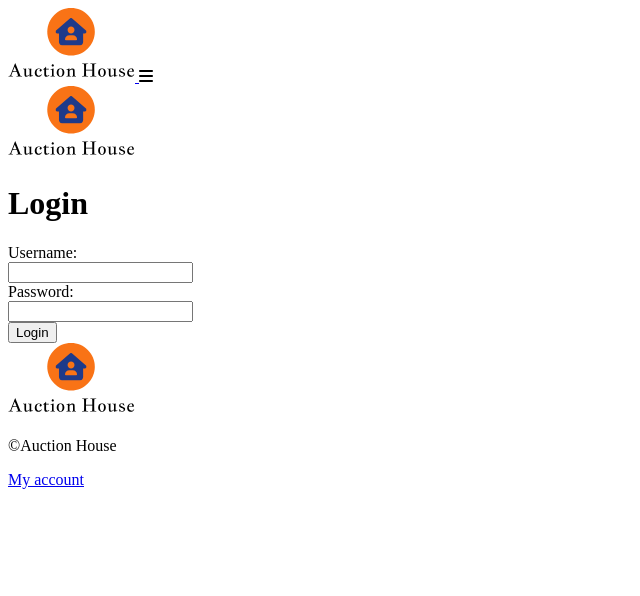
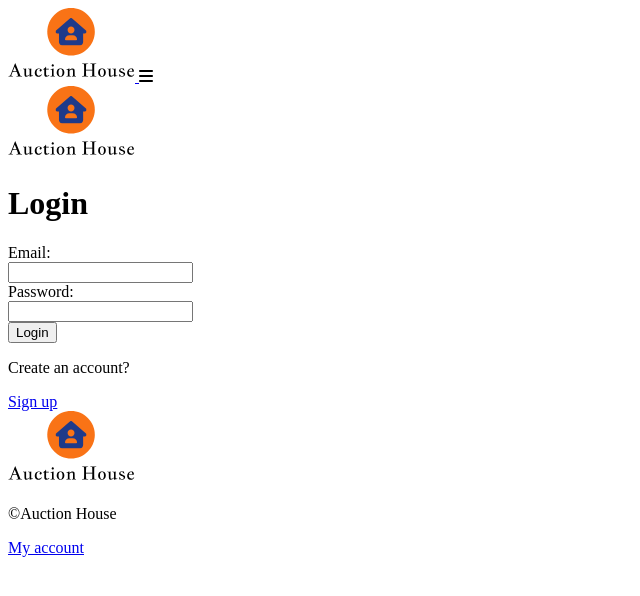
Before and after one commit to Bakek-lang/semester-project-2, a website: page login/index.html in a window 1280 px wide. Shown: the whole page, without its empty margins (0-640 px from the left). Drawn offline with Linux system fonts and the light colour scheme.

Commit message:
login html

```diff
--- a/login/index.html
+++ b/login/index.html
@@ -5,6 +5,7 @@
     <meta http-equiv="X-UA-Compatible" content="IE=edge" />
     <meta name="viewport" content="width=device-width, initial-scale=1.0" />
     <link rel="stylesheet" href="../src/index.css" />
+    <script type="module" src="../index.js"></script>
     <script
       src="https://kit.fontawesome.com/d59adeadcb.js"
       crossorigin="anonymous"
@@ -35,13 +36,13 @@
           </div>
           <form method="POST">
             <div class="flex flex-col mb-4">
-              <label for="username">Username:</label>
+              <label for="email">Email:</label>
               <div class="mt-2">
                 <input
                   class="border border-gray-700 w-full p-2"
                   type="text"
-                  id="username"
-                  name="username"
+                  id="email"
+                  name="email"
                   required
                 />
               </div>
@@ -66,6 +67,10 @@
                 Login
               </button>
             </div>
+            <div class="flex mt-2">
+              <p>Create an account?</p>
+              <a class="underline ml-2" href="../register/">Sign up</a>
+            </div>
           </form>
         </div>
       </div>
```
